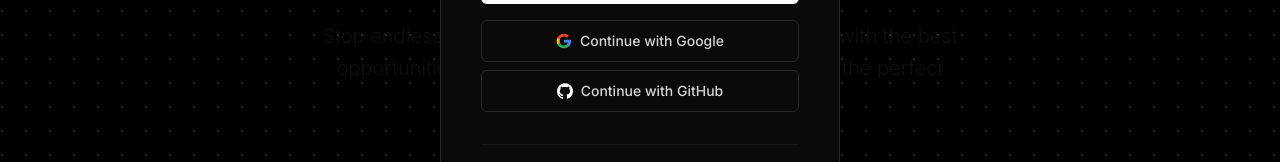
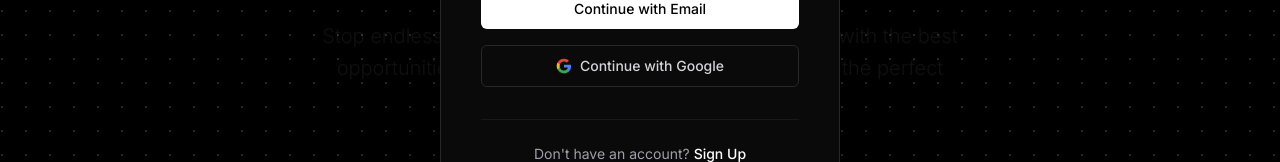
Before and after one commit to adityachavan0007/ScholarSphere-AI, a React (Vite) app in the folder vite-project/: page / in a window 1280 px wide. Both pictures are taken after a click on the button "Log In". Shown: the part 423-585 px from the top of the page. Built offline with nearby package versions, Linux system fonts and the light colour scheme; no server answers.

Commit message:
Remove broken GitHub login button

```diff
--- a/vite-project/src/AuthModal.tsx
+++ b/vite-project/src/AuthModal.tsx
@@ -206,10 +206,6 @@
                                         <svg viewBox="0 0 24 24" className="w-4 h-4" xmlns="http://www.w3.org/2000/svg"><path d="M22.56 12.25c0-.78-.07-1.53-.2-2.25H12v4.26h5.92c-.26 1.37-1.04 2.53-2.21 3.31v2.77h3.57c2.08-1.92 3.28-4.74 3.28-8.09z" fill="#4285F4"/><path d="M12 23c2.97 0 5.46-.98 7.28-2.66l-3.57-2.77c-.98.66-2.23 1.06-3.71 1.06-2.86 0-5.29-1.93-6.16-4.53H2.18v2.84C3.99 20.53 7.7 23 12 23z" fill="#34A853"/><path d="M5.84 14.09c-.22-.66-.35-1.36-.35-2.09s.13-1.43.35-2.09V7.07H2.18C1.43 8.55 1 10.22 1 12s.43 3.45 1.18 4.93l2.85-2.22.81-.62z" fill="#FBBC05"/><path d="M12 5.38c1.62 0 3.06.56 4.21 1.64l3.15-3.15C17.45 2.09 14.97 1 12 1 7.7 1 3.99 3.47 2.18 7.07l3.66 2.84c.87-2.6 3.3-4.53 6.16-4.53z" fill="#EA4335"/><path d="M1 1h22v22H1z" fill="none"/></svg>
                                         Continue with Google
                                     </button>
-                                    <button type="button" onClick={() => handleOAuthLogin('github')} disabled={isAuthenticating} className="w-full py-2.5 bg-transparent border border-[#27272a] rounded-md text-sm text-zinc-300 font-medium hover:bg-[#1a1a1a] transition-colors flex items-center justify-center gap-2 disabled:opacity-50">
-                                        <svg viewBox="0 0 24 24" className="w-4 h-4 fill-current text-white" xmlns="http://www.w3.org/2000/svg"><path d="M12 .297c-6.63 0-12 5.373-12 12 0 5.303 3.438 9.8 8.205 11.385.6.113.82-.258.82-.577 0-.285-.01-1.04-.015-2.04-3.338.724-4.042-1.61-4.042-1.61C4.422 18.07 3.633 17.7 3.633 17.7c-1.087-.744.084-.729.084-.729 1.205.084 1.838 1.236 1.838 1.236 1.07 1.835 2.809 1.305 3.495.998.108-.776.417-1.305.76-1.605-2.665-.3-5.466-1.332-5.466-5.93 0-1.31.465-2.38 1.235-3.22-.135-.303-.54-1.523.105-3.176 0 0 1.005-.322 3.3 1.23.96-.267 1.98-.399 3-.405 1.02.006 2.04.138 3 .405 2.28-1.552 3.285-1.23 3.285-1.23.645 1.653.24 2.873.12 3.176.765.84 1.23 1.91 1.23 3.22 0 4.61-2.805 5.625-5.475 5.92.42.36.81 1.096.81 2.22 0 1.606-.015 2.896-.015 3.286 0 .315.21.69.825.57C20.565 22.092 24 17.592 24 12.297c0-6.627-5.373-12-12-12"/></svg>
-                                        Continue with GitHub
-                                    </button>
                                 </div>
 
                                 {/* Footer Linking */}
```
